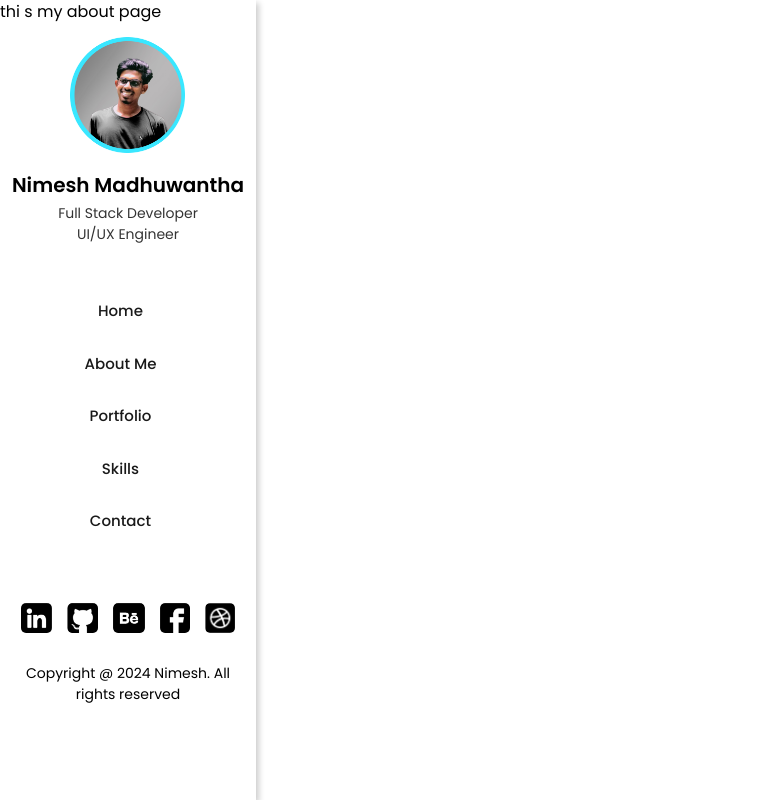
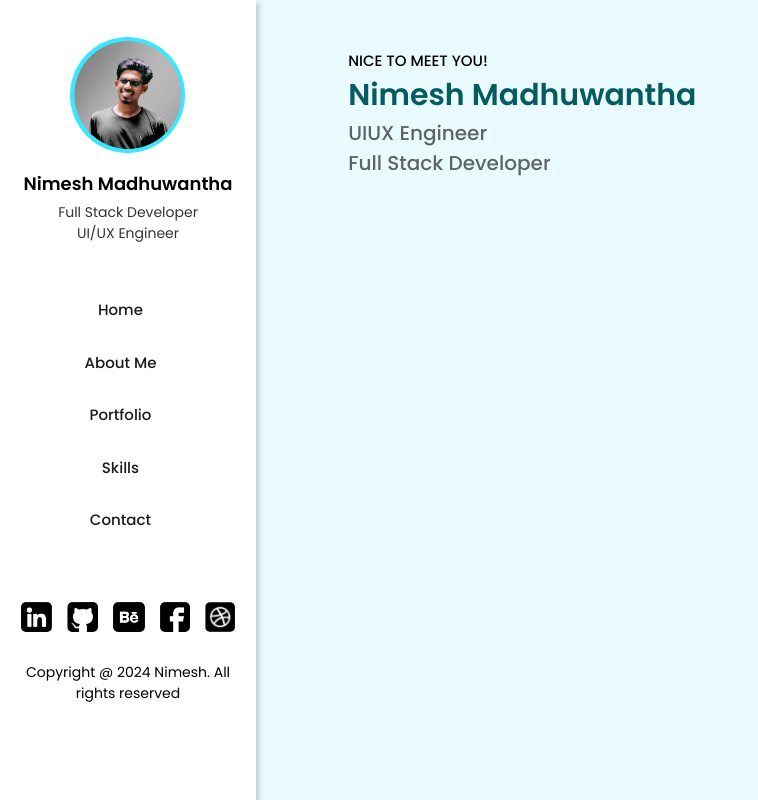
Before and after one commit to NimeshMadhuwantha/My-Portfolio, a React (Vite) app in the folder My-Portfolio/: page /AboutMe in a window 1280 px wide. Shown: the whole page, without its empty margins (0-758 px from the left). Built offline with nearby package versions, Linux system fonts and the light colour scheme.

Commit message:
create About Me page and top text

```diff
--- a/My-Portfolio/src/components/SideBar/SideBar.css
+++ b/My-Portfolio/src/components/SideBar/SideBar.css
@@ -31,7 +31,7 @@ body {
 
 .My_nameSB{
 
-    font-size: 20px;
+    font-size: 18px;
     font-weight: 600;
     margin-top: 10px;
 
@@ -41,7 +41,7 @@ body {
     display: flex;
     flex-direction: column;
     align-items: center;
-    margin-top: 3px;
+    margin-top: 5px;
 }
 .My_Occupation h5{
     font-size: 14px;
--- /dev/null
+++ b/My-Portfolio/src/pages/AboutMe/AboutMe.css
@@ -0,0 +1,28 @@
+.About_MainContent{
+    border: none;
+    width: 80%;
+    height: 100vh;
+    min-height: 720px;
+    background-color: #E9FBFF;
+    position: fixed;
+    left: 20%;
+}
+.About_TopContent{
+    margin-left: 9%;
+    margin-top: 50px;
+}
+.About_Nice_to_meet_Text{
+    font-size: 15px;
+    font-weight: 500;
+}
+.About_MyName{
+    font-size: 30px;
+    font-weight: 600;
+    color: #045B60;
+}
+.About_MyOccupation{
+    font-size: 20px;
+    font-weight: 500;
+    opacity: 60%;
+
+}
--- a/My-Portfolio/src/pages/AboutMe/AboutMe.jsx
+++ b/My-Portfolio/src/pages/AboutMe/AboutMe.jsx
@@ -1,10 +1,20 @@
 import React from 'react'
+import './AboutMe.css'
 
 export default function AboutMe() {
   return (
     <div>
+      <div className='About_MainContent'>
+        <div className='About_TopContent'>
+          <h1 className='About_Nice_to_meet_Text'>NICE TO MEET YOU!</h1>
+          <h1 className='About_MyName'>Nimesh Madhuwantha</h1>
+          <h1 className='About_MyOccupation'>UIUX Engineer <br />
+          Full Stack Developer</h1>
 
-      <h1>thi s my about page</h1>
-    </div>
+        </div>
+
+
+      </div>
+     </div>
   )
 }
```
